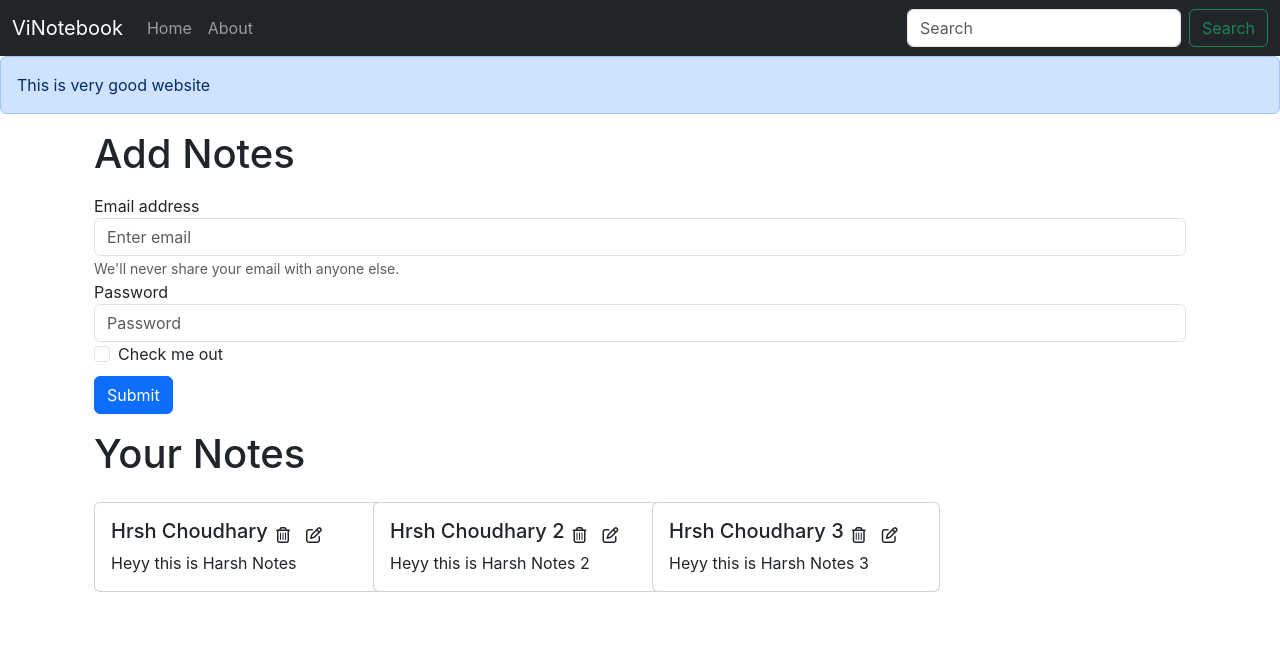
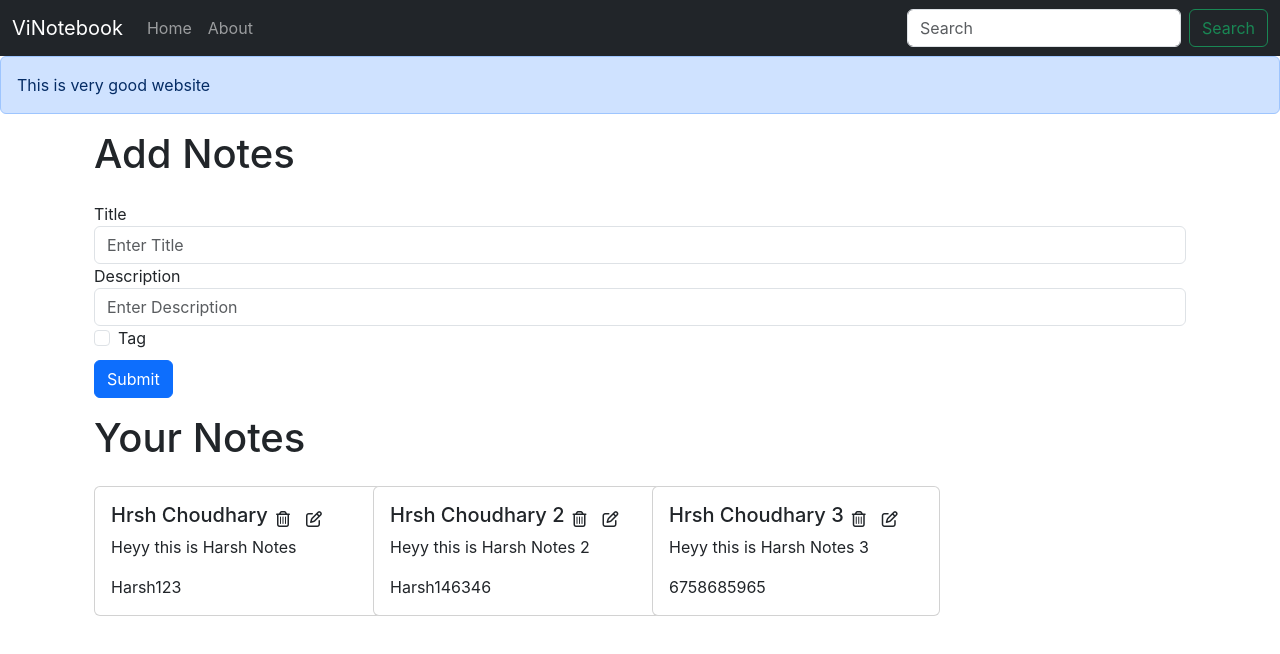
Before and after one commit to Vivek16-ops/React_ViNotebook, a React (Create React App) app: page / in a window 1280 px wide. Shown: the top 654 px of the page. Built offline with nearby package versions, Linux system fonts and the light colour scheme.

Commit message:
Adding note at user side functionality added

```diff
--- a/src/context/notes/NoteState.js
+++ b/src/context/notes/NoteState.js
@@ -1,4 +1,4 @@
-import { useState } from "react";
+import React, { useState } from "react";
 import NoteContext from "./NoteContext";
 
 const NoteState = (props) => {
@@ -34,8 +34,34 @@ const NoteState = (props) => {
         ]
 
     const [notes, setnotes] = useState(initialNotes)
+
+    // Add a note
+    let addNotes = (title, description, tag) => {
+        //TODO API calling integration left
+        console.log("Adding a note function is calling")
+        let note = {
+            "_id": "65bd14c691c3eec42653f0b2658668",
+            "user": "65bb5d4b925be0cb1bcb9af3",
+            "title": title,
+            "description": description,
+            "tag": tag,
+            "date": "2024-02-02T16:13:58.753Z",
+            "__v": 0
+        }
+        setnotes(notes.concat(note))
+    }
+
+    //Delete a note
+    let deleteNotes = () => {
+
+    }
+
+    //Update a note
+    let updateNootes = () => {
+
+    }
     return (
-        <NoteContext.Provider value={{notes, setnotes}}>
+        <NoteContext.Provider value={{ notes, addNotes, deleteNotes, updateNootes }}>
             {props.children}
         </NoteContext.Provider>
     )
--- /dev/null
+++ b/src/cpmponents/Addnote.js
@@ -0,0 +1,40 @@
+import React, { useContext, useState } from 'react'
+import noteContext from '../context/notes/NoteContext'
+
+
+const Addnote = () => {
+    const context = useContext(noteContext)
+    const { addNotes } = context
+    const [note, setNote] = useState({ title: "", description: "", tag: "default" })
+
+    const handleclick = (e) => {
+        e.preventDefault();//As using state the component usually re-render but this function stops the page for re-rendering
+        addNotes(note.title, note.description, note.tag)
+    }
+    const onchange = (e) => {
+        //Here first we load the value entered into the name section then overite in the same structure as a note has been created
+        setNote({ ...note, [e.target.name]: e.target.value })
+    }
+    return (
+        <>
+            <h1>Add Notes</h1>
+            <form className='my-3'>
+                <div className="form-group">
+                    <label htmlFor="title">Title</label>
+                    <input type="text" className="form-control" id="title" aria-describedby="titlehelp" placeholder="Enter Title" name='title' onChange={onchange} />
+                </div>
+                <div className="form-group">
+                    <label htmlFor="description">Description</label>
+                    <input type="text" className="form-control" id="description" placeholder="Enter Description" name="description"  onChange={onchange} />
+                </div>
+                <div className="form-check">
+                    <input type="checkbox" className="form-check-input" id="exampleCheck1" />
+                    <label className="form-check-label" htmlFor="exampleCheck1">Tag</label>
+                </div>
+                <button type="submit" className="btn btn-primary mt-2" onClick={handleclick}>Submit</button>
+            </form>
+        </>
+    )
+}
+
+export default Addnote
--- a/src/cpmponents/Home.js
+++ b/src/cpmponents/Home.js
@@ -4,26 +4,7 @@ import Notes from './Notes'
 const Home = () => {
   return (
     <div>
-      <div className="container my-3">
-        <h1>Add Notes</h1>
-        <form className='my-3'>
-          <div className="form-group">
-            <label htmlFor="exampleInputEmail1">Email address</label>
-            <input type="email" className="form-control" id="exampleInputEmail1" aria-describedby="emailHelp" placeholder="Enter email" />
-            <small id="emailHelp" className="form-text text-muted">We'll never share your email with anyone else.</small>
-          </div>
-          <div className="form-group">
-            <label htmlFor="exampleInputPassword1">Password</label>
-            <input type="password" className="form-control" id="exampleInputPassword1" placeholder="Password" />
-          </div>
-          <div className="form-check">
-            <input type="checkbox" className="form-check-input" id="exampleCheck1" />
-            <label className="form-check-label" htmlFor="exampleCheck1">Check me out</label>
-          </div>
-          <button type="submit" className="btn btn-primary mt-2">Submit</button>
-        </form>
-        <Notes />
-      </div>
+      <Notes />
     </div>
   )
 }
--- a/src/cpmponents/Notes.js
+++ b/src/cpmponents/Notes.js
@@ -1,16 +1,20 @@
 import React, { useContext } from 'react'
 import noteContext from '../context/notes/NoteContext'
 import Notesitem from './Notesitem'
+import Addnote from './Addnote'
 
 const Notes = () => {
     let context = useContext(noteContext)
-    const { notes, setnotes } = context
+    const { notes } = context
     return (
-        <div className="row my-3">
-            <h1>Your Notes</h1>
-            {notes.map((note) => {
-                return <Notesitem key={note._id} note={note} />
-            })}
+        <div className="container my-3">
+            <div className="row my-3">
+                <Addnote />
+                <h1>Your Notes</h1>
+                {notes.map((note) => {
+                    return <Notesitem key={note._id} note={note} />
+                })}
+            </div>
         </div>
     )
 }
--- a/src/cpmponents/Notesitem.js
+++ b/src/cpmponents/Notesitem.js
@@ -12,6 +12,7 @@ const Notesitem = (props) => {
                         <i className="far fa-edit mx-2"></i>
                     </div>
                     <p className="card-text">{note.description}</p>
+                    <p className="card-text">{note.tag}</p>
                 </div>
             </div>
         </div>
```
